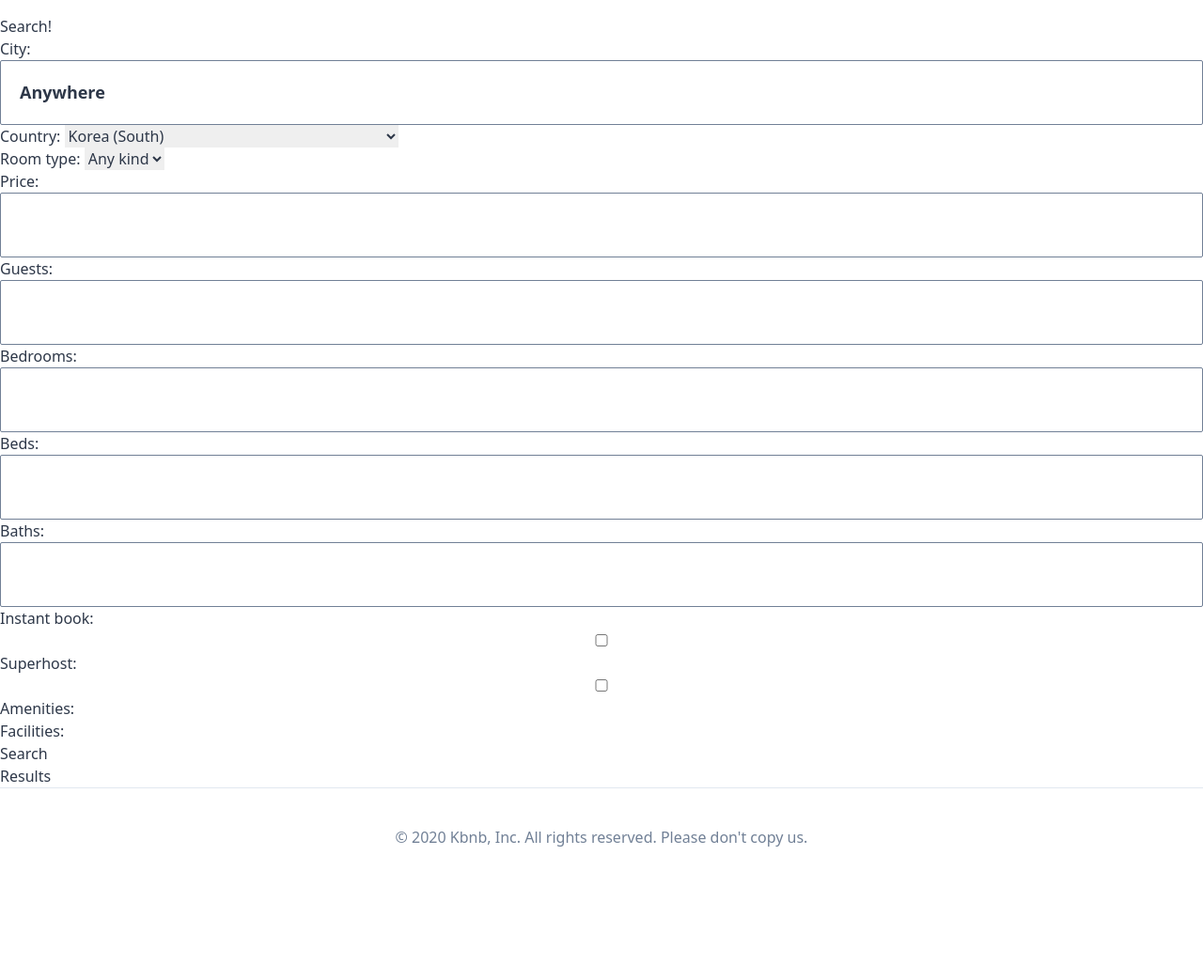
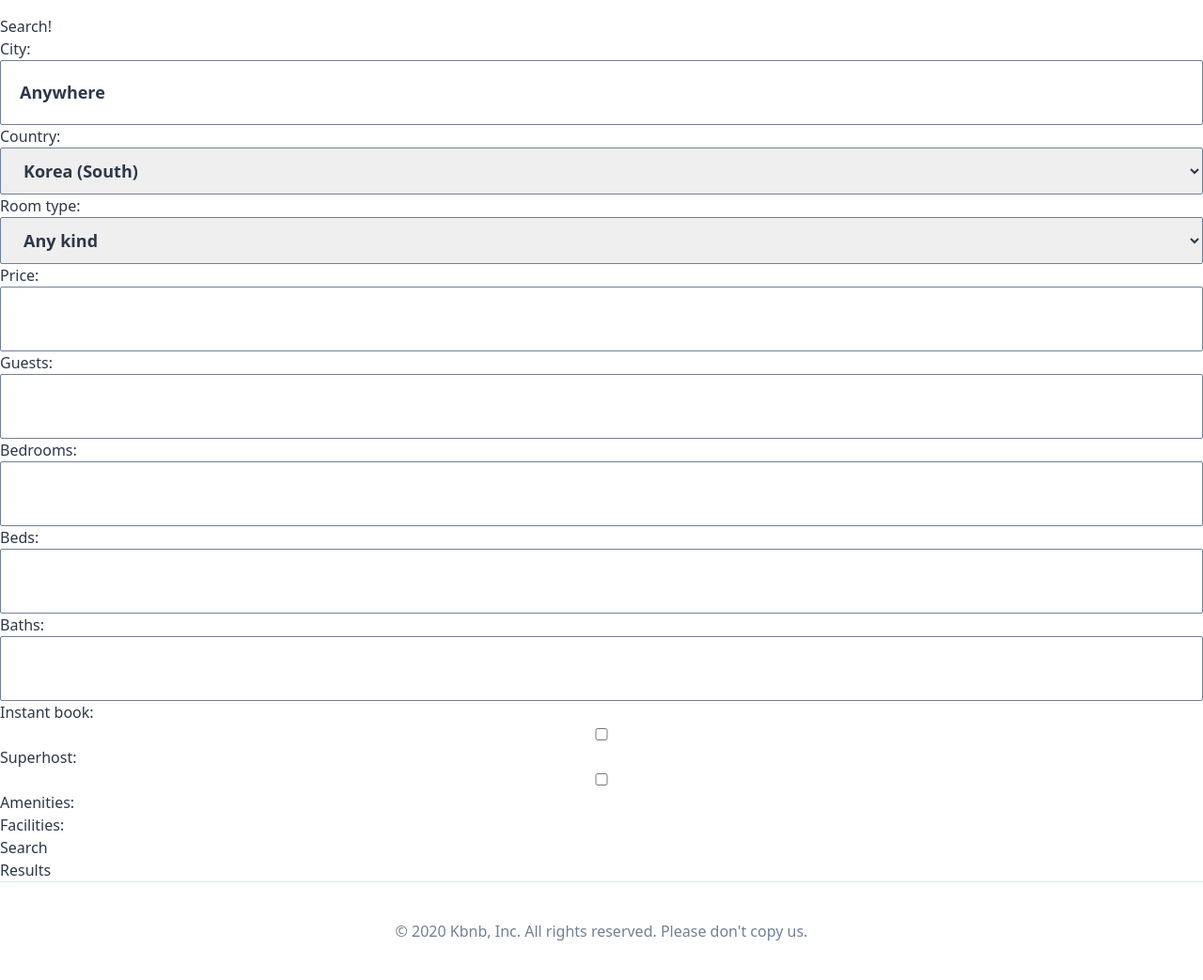
Before and after one commit to kih1024/airbnb_clone, a Django app: page /rooms/search/ in a window 1280 px wide. Shown: the part 80-1123 px from the top of the page at 94% size. Before the commit the page ends 981 px from the top, so only its background shows below. Run offline with Django 3.2, Linux system fonts and the light colour scheme; data that the repository does not hold is empty; style sheets or scripts are compiled from the project's sources; some libraries are stand-ins or nearby versions.

Commit message:
testarea select css 추가

```diff
--- a/assets/scss/styles.scss
+++ b/assets/scss/styles.scss
@@ -23,11 +23,22 @@
 .btn-link{
   @apply text-center text-lg py-3 rounded-lg font-semibold w-full text-white bg-red-500;
 }
-input {
+input,
+textarea,
+select {
   @apply rounded-sm py-5 text-lg font-semibold w-full text-left border border-gray-600 px-5;
   &:focus {
     @apply outline-none border-teal-500;
   }
+}
+
+textarea {
+  resize: none;
+  height: 100px;
+}
+select {
+  @apply py-2;
+  height: 50px;
 }
 
 form {
```
